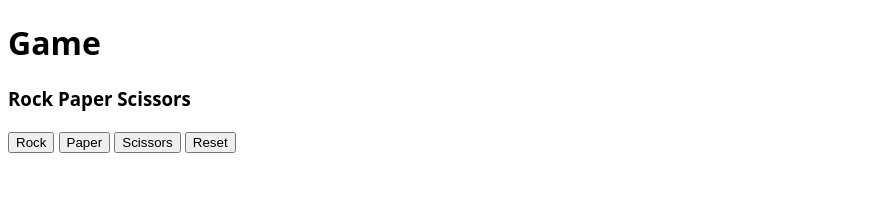
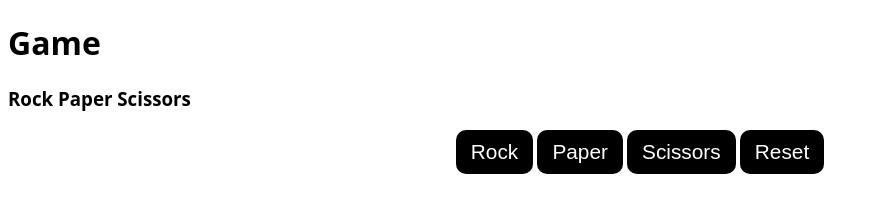
Before and after one commit to KwarLo/rock-paper-scissors, a plain HTML site: page index.html in a window 1280 px wide. Shown: the whole page, without its empty margins (0-879 px from the left). Drawn offline with Linux system fonts and the light colour scheme.

Commit message:
Rock-Paper-Scissors v1

```diff
--- a/css/style.css
+++ b/css/style.css
@@ -1,3 +1,16 @@
 body{
   font-family: system-ui, -apple-system, BlinkMacSystemFont, 'Segoe UI', Roboto, Oxygen, Ubuntu, Cantarell, 'Open Sans', 'Helvetica Neue', sans-serif;
 }
+
+.container-button{
+  text-align: center;
+}
+
+button{
+  padding: 10px 15px;
+  font-size: 1.3em;
+  background-color: black;
+  color: white;
+  border: none;
+  border-radius: 10px;
+}
```
